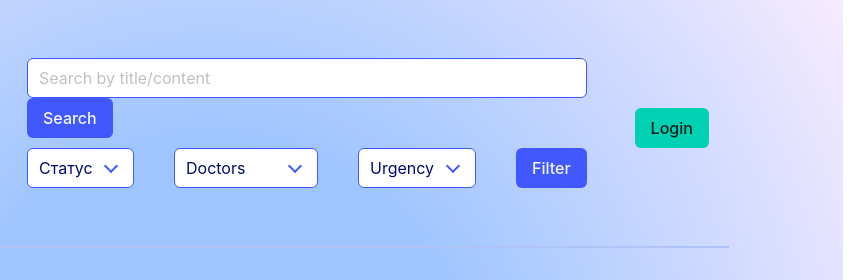
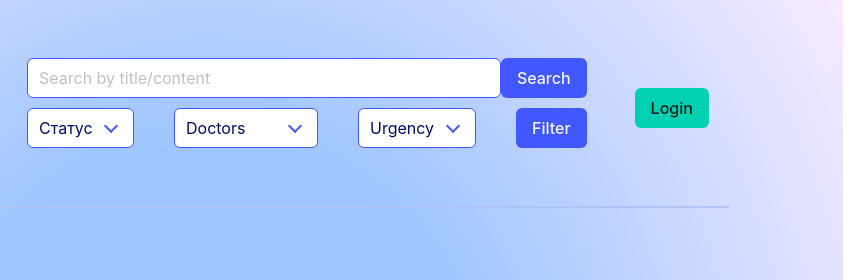
Before and after one commit to Kosta45/step-project-advace, a website with bundled scripts: page public/index.html in a window 1280 px wide. Shown: the top 280 px of the page, 422-1280 px from the left. Built offline with nearby package versions, Linux system fonts and the light colour scheme; no server answers.

Commit message:
added styles for input and input button - search

```diff
--- a/public/styles/index.css
+++ b/public/styles/index.css
@@ -58,6 +58,18 @@ body {
   margin-block: 10px;
   display: flex;
   gap: 40px;
+}
+
+.wrapper-search {
+  display: flex;
+}
+
+.input {
+  border-radius: 5px 0px 0px 5px;
+}
+
+.btn-search {
+  border-radius: 0px 5px 5px 0px;
 }
 
 #cards-container {
```
